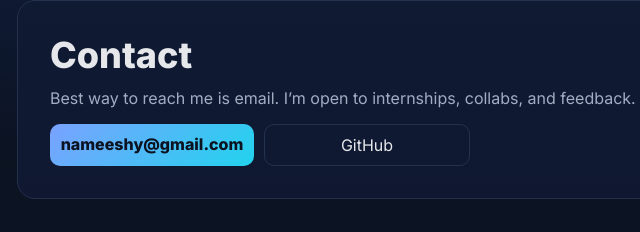
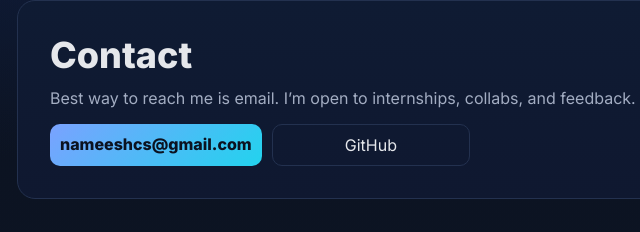
Before and after one commit to NameeshY/portfolio, a plain HTML site: page contact.html in a window 1280 px wide. Shown: the part 92-324 px from the top of the page, 91-731 px from the left. Drawn offline with Linux system fonts and the light colour scheme.

Commit message:
Update contact.html

```diff
--- a/contact.html
+++ b/contact.html
@@ -24,7 +24,7 @@
       <h1>Contact</h1>
       <p>Best way to reach me is email. I’m open to internships, collabs, and feedback.</p>
       <div class="btnrow" style="max-width:420px;margin-top:12px">
-        <a class="btn primary" href="mailto:nameeshy@gmail.com">nameeshy@gmail.com</a>
+        <a class="btn primary" href="mailto:nameeshcs@gmail.com">nameeshcs@gmail.com</a>
         <a class="btn" href="https://github.com/NameeshY" target="_blank">GitHub</a>
       </div>
     </section>
```
